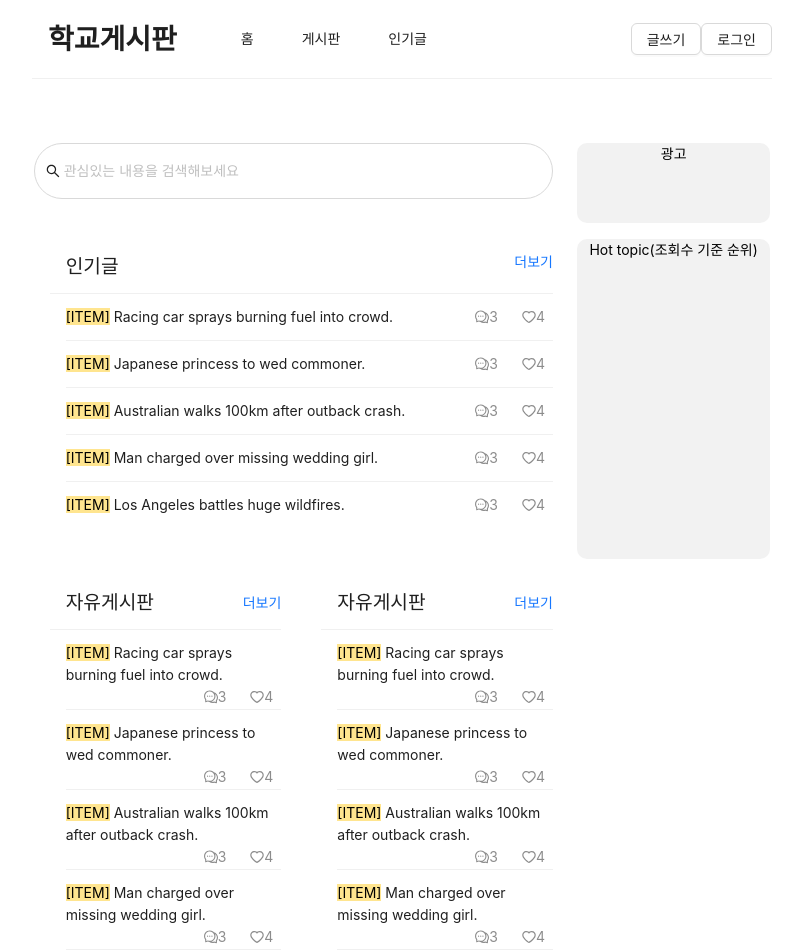
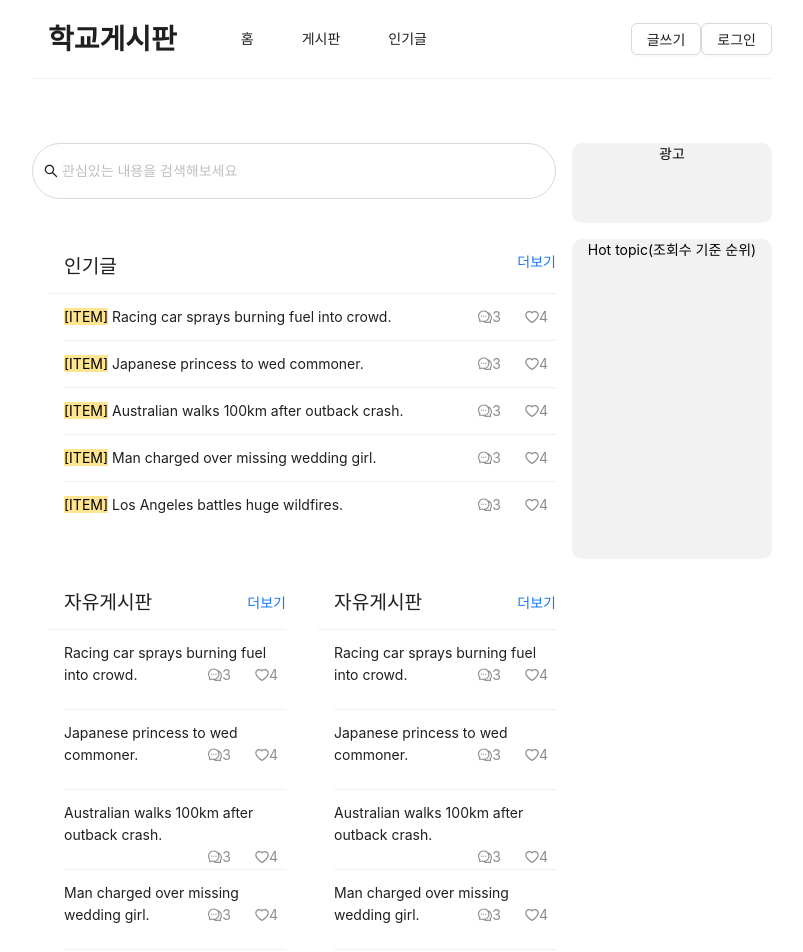
Before and after one commit to jeonjuseong11/gitlab_Mirroring, a React (Create React App) app in the folder highway/: page /schoolboard/1 in a window 1280 px wide. Shown: the top 952 px of the page, without its empty margins (238-1041 px from the left). Built offline with nearby package versions, Linux system fonts and the light colour scheme.

Commit message:
Edit : SchoolBoard
SchoolBoard 컴포넌트 분리작업

```diff
--- /dev/null
+++ b/highway/src/components/Board/BoardMain.js
@@ -0,0 +1,37 @@
+import React from "react";
+import { SearchOutlined } from "@ant-design/icons";
+
+import BoardMiddleList from "../../components/Board/BoardMiddleList";
+import BoardSmallList from "../../components/Board/BoardSmallList";
+import { Col, Input, Row } from "antd";
+
+export const data = [
+  "Racing car sprays burning fuel into crowd.",
+  "Japanese princess to wed commoner.",
+  "Australian walks 100km after outback crash.",
+  "Man charged over missing wedding girl.",
+  "Los Angeles battles huge wildfires.",
+];
+const BoardMain = () => {
+  return (
+    <>
+      <Col xs={24} md={10}>
+        <BoardMiddleList data={data} />
+      </Col>
+      <Col xs={24} md={4}>
+        <div
+          style={{
+            backgroundColor: "#f2f2f2",
+            borderRadius: "10px",
+            height: "20rem",
+            alignItems: "center",
+            justifyContent: "center",
+          }}
+        >
+          Hot topic(조회수 기준 순위)
+        </div>
+      </Col>
+    </>
+  );
+};
+export default BoardMain;
--- /dev/null
+++ b/highway/src/components/Board/BoardMainList.js
@@ -0,0 +1,18 @@
+import React from "react";
+import BoardSmallList from "./BoardSmallList";
+import { Col } from "antd";
+import { data } from "./BoardMain";
+const BoardMainList = () => {
+  return (
+    <>
+      <Col xs={24} md={5} style={{ textAlign: "left" }}>
+        <BoardSmallList data={data} />
+      </Col>
+      <Col xs={24} md={5} style={{ textAlign: "left" }}>
+        <BoardSmallList data={data} />
+      </Col>
+      <Col md={4}></Col>
+    </>
+  );
+};
+export default BoardMainList;
--- /dev/null
+++ b/highway/src/components/Board/BoardMainSearchInput.js
@@ -0,0 +1,35 @@
+import { SearchOutlined } from "@ant-design/icons";
+import { Col, Input } from "antd";
+import React from "react";
+
+const BoardMainSearchInput = () => {
+  return (
+    <>
+      <Col xs={24} md={10}>
+        <Input
+          style={{
+            float: "left",
+            height: "3.5rem",
+            borderRadius: "50px",
+            marginTop: "2rem",
+          }}
+          prefix={<SearchOutlined />}
+          placeholder="관심있는 내용을 검색해보세요"
+        />
+      </Col>
+      <Col xs={24} md={4}>
+        <div
+          style={{
+            backgroundColor: "#f2f2f2",
+            marginTop: "2rem",
+            borderRadius: "10px",
+            height: "5rem",
+          }}
+        >
+          광고
+        </div>
+      </Col>
+    </>
+  );
+};
+export default BoardMainSearchInput;
--- a/highway/src/components/Board/BoardMiddleList.js
+++ b/highway/src/components/Board/BoardMiddleList.js
@@ -1,16 +1,17 @@
 import { CommentOutlined, HeartOutlined } from "@ant-design/icons";
 import { List, Typography } from "antd";
 import React from "react";
-import { Link } from "react-router-dom";
+import { Link, useParams } from "react-router-dom";
 
 const BoardMiddleList = ({ data }) => {
+  const { schoolId } = useParams();
   return (
     <List
       style={{ textAlign: "left", marginLeft: "1rem" }}
       header={
         <>
           <span style={{ fontSize: "1.2rem", marginLeft: "1rem" }}>인기글</span>
-          <Link to="/" style={{ float: "right" }}>
+          <Link to={`/schoolboard/${schoolId}/list`} style={{ float: "right" }}>
             <span>더보기</span>
           </Link>
         </>
--- a/highway/src/components/Board/BoardSmallList.js
+++ b/highway/src/components/Board/BoardSmallList.js
@@ -1,9 +1,11 @@
 import { CommentOutlined, HeartOutlined } from "@ant-design/icons";
 import { List, Typography } from "antd";
 import React from "react";
-import { Link } from "react-router-dom";
+import { Link, useParams } from "react-router-dom";
 
 const BoardSmallList = ({ data }) => {
+  const { schoolId } = useParams();
+
   return (
     <List
       style={{ textAlign: "left", marginLeft: "1rem" }}
@@ -12,7 +14,10 @@ const BoardSmallList = ({ data }) => {
           <span style={{ fontSize: "1.2rem", marginLeft: "1rem" }}>
             자유게시판
           </span>
-          <Link to="/" style={{ float: "right", lineHeight: "2rem" }}>
+          <Link
+            to={`/schoolboard/${schoolId}/list`}
+            style={{ float: "right", lineHeight: "2rem" }}
+          >
             <span>더보기</span>
           </Link>
         </>
@@ -34,7 +39,8 @@ const BoardSmallList = ({ data }) => {
             </div>,
           ]}
         >
-          <Typography.Text mark>[ITEM]</Typography.Text> {item}
+          {item}
+          {"          "}
         </List.Item>
       )}
     />
--- a/highway/src/pages/Board/SchoolBoard.js
+++ b/highway/src/pages/Board/SchoolBoard.js
@@ -1,15 +1,9 @@
-import { SearchOutlined } from "@ant-design/icons";
-import { Col, Input, Row } from "antd";
+import { Col, Row } from "antd";
 import BoardMenu from "../../components/Board/BoardMenu";
-import BoardMiddleList from "../../components/Board/BoardMiddleList";
-import BoardSmallList from "../../components/Board/BoardSmallList";
-const data = [
-  "Racing car sprays burning fuel into crowd.",
-  "Japanese princess to wed commoner.",
-  "Australian walks 100km after outback crash.",
-  "Man charged over missing wedding girl.",
-  "Los Angeles battles huge wildfires.",
-];
+import BoardMain from "../../components/Board/BoardMain";
+import BoardMainSearchInput from "../../components/Board/BoardMainSearchInput";
+import BoardMainList from "../../components/Board/BoardMainList";
+
 const SchoolBoard = () => {
   return (
     <>
@@ -18,58 +12,14 @@ const SchoolBoard = () => {
           <BoardMenu />
         </Col>
       </Row>
-      <Row gutter={[24, 24]} justify="center">
-        <Col xs={24} md={10}>
-          <Input
-            style={{
-              float: "left",
-              height: "3.5rem",
-              borderRadius: "50px",
-              marginTop: "2rem",
-            }}
-            prefix={<SearchOutlined />}
-            placeholder="관심있는 내용을 검색해보세요"
-          />
-        </Col>
-        <Col xs={24} md={4}>
-          <div
-            style={{
-              backgroundColor: "#f2f2f2",
-              marginTop: "2rem",
-              borderRadius: "10px",
-              height: "5rem",
-            }}
-          >
-            광고
-          </div>
-        </Col>
+      <Row gutter={[16, 16]} justify="center">
+        <BoardMainSearchInput />
       </Row>
-      <Row gutter={[24, 24]} justify="center" style={{ marginTop: "1rem" }}>
-        <Col xs={24} md={10}>
-          <BoardMiddleList data={data} />
-        </Col>
-        <Col xs={24} md={4}>
-          <div
-            style={{
-              backgroundColor: "#f2f2f2",
-              borderRadius: "10px",
-              height: "20rem",
-              alignItems: "center",
-              justifyContent: "center",
-            }}
-          >
-            Hot topic(조회수 기준 순위)
-          </div>
-        </Col>
+      <Row gutter={[16, 16]} justify="center" style={{ marginTop: "1rem" }}>
+        <BoardMain />
       </Row>
-      <Row gutter={[24, 24]} justify="center" style={{ marginTop: "1rem" }}>
-        <Col xs={24} md={5} style={{ textAlign: "left" }}>
-          <BoardSmallList data={data} />
-        </Col>
-        <Col xs={24} md={5} style={{ textAlign: "left" }}>
-          <BoardSmallList data={data} />
-        </Col>
-        <Col md={4}></Col>
+      <Row gutter={[16, 16]} justify="center" style={{ marginTop: "1rem" }}>
+        <BoardMainList />
       </Row>
     </>
   );
```
